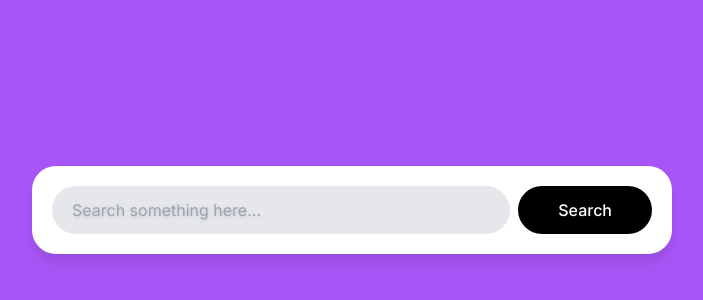
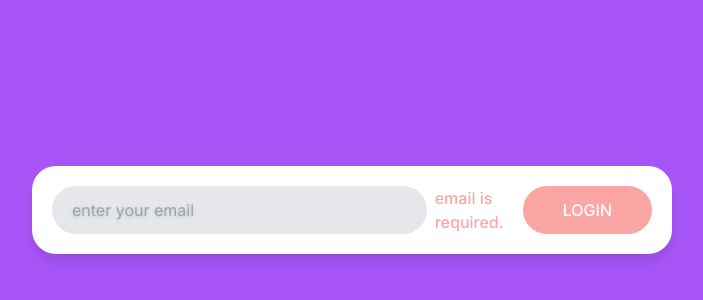
Before and after one commit to lonely-wolf-howl/next.js-carrot-market, a Next.js app: page / in a window 1280 px wide. Shown: the part 190-490 px from the top of the page, without its empty margins (288-991 px from the left). Built offline with nearby package versions, Linux system fonts and the light colour scheme.

Commit message:
feat. 스택 모디파이어 및 peer 연계 설정.

```diff
--- a/app/page.tsx
+++ b/app/page.tsx
@@ -11,16 +11,22 @@ export default function Home() {
       >
         <input
           type="text"
-          placeholder="Search something here..."
+          placeholder="enter your email"
           className="w-full rounded-full h-12 bg-gray-200 pl-5
-          outline-none ring ring-transparent focus:ring-orange-500 focus:ring-offset-2
-          transition-shadow placeholder:drop-shadow"
+          outline-none ring ring-transparent focus:ring-green-300 focus:ring-offset-2
+          transition-shadow placeholder:drop-shadow
+          invalid:focus:ring-red-300 peer"
+          required
         />
+        <span className="text-red-300 font-medium hidden peer-invalid:block">
+          email is required.
+        </span>
         <button
-          className="bg-black text-white py-2 rounded-full
+          className="bg-black peer-invalid:bg-red-300
+          text-white py-2 rounded-full
           active:scale-90 outline-none transition-transform font-medium md:px-10"
         >
-          Search
+          LOGIN
         </button>
       </div>
     </main>
```
